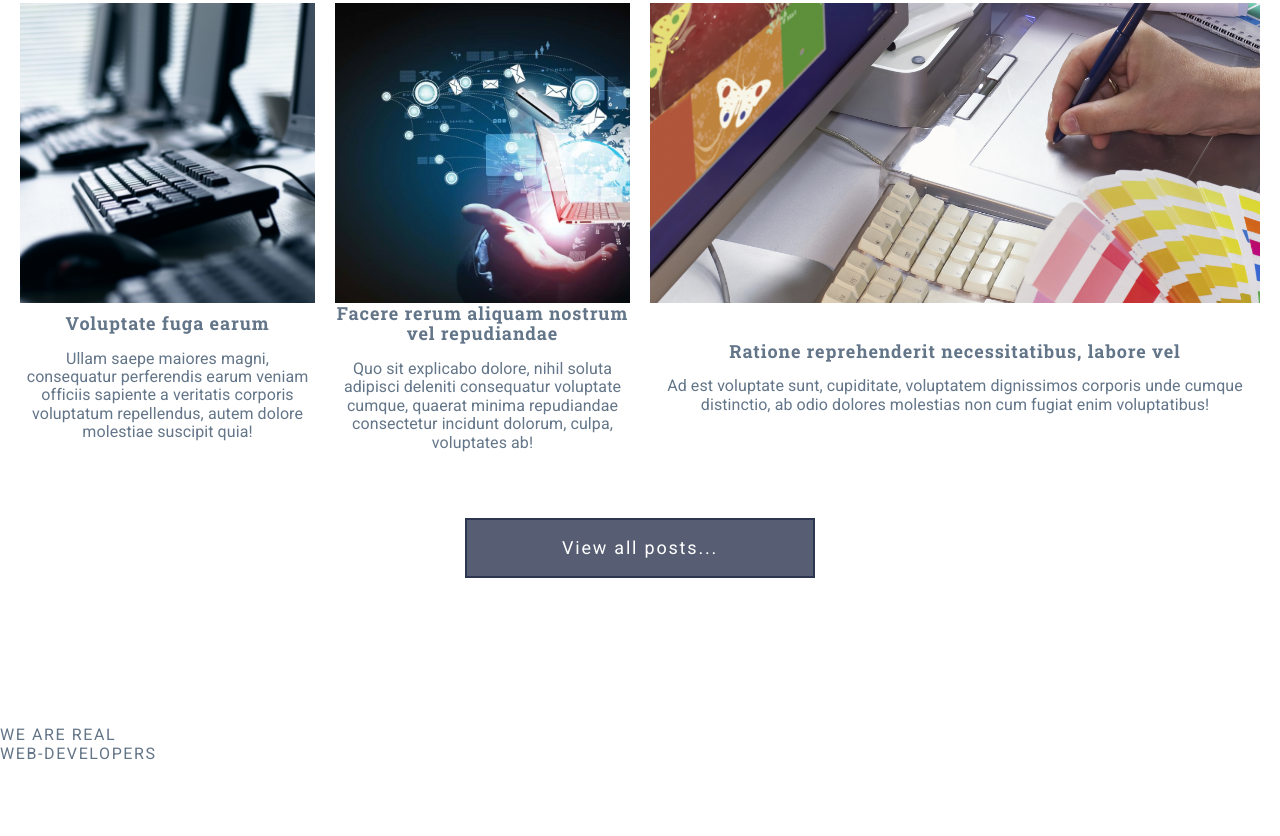
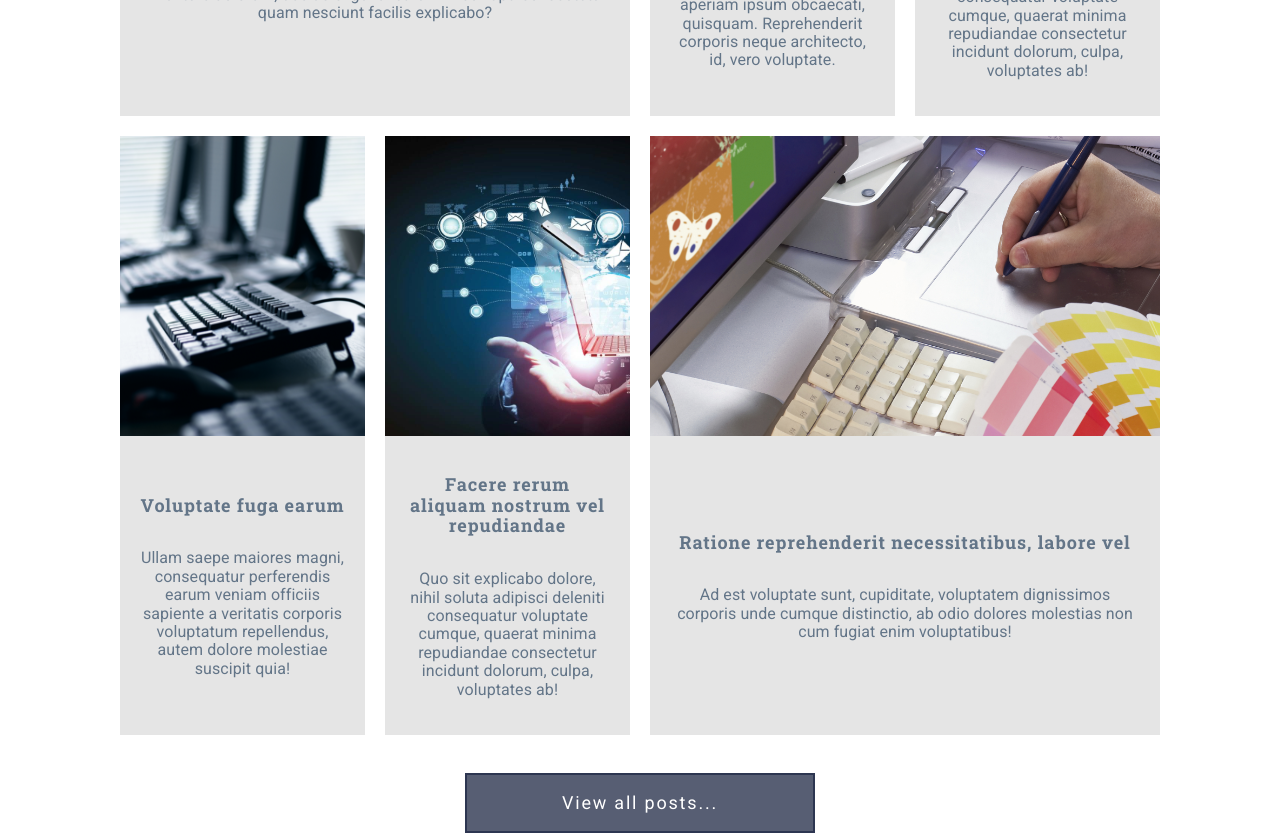
Before and after one commit to ChewedUpCake/test1, a website: page index.html in a window 1280 px wide. Shown: the part 3269-4105 px from the top of the page. Before the commit the page ends 4032 px from the top, so only its background shows below. Drawn offline with Linux system fonts and the light colour scheme.

Commit message:
Продолжил работу над секцией posts и сделал footer

```diff
--- a/assets/scss/_footer.scss
+++ b/assets/scss/_footer.scss
@@ -0,0 +1,69 @@
+.footer {
+  padding: 50px 20px 70px;
+
+  text-align: center;
+
+  background-color: #2d3651;
+}
+
+.footer__social {
+  position: relative;
+
+  display: grid;
+  -webkit-box-pack: center;
+  -ms-flex-pack: center;
+  justify-content: center;
+
+  margin-bottom: 40px;
+
+  grid-template-columns: repeat(auto-fit, minmax(50px));
+  grid-template-columns: repeat(auto-fit, minmax(50px, max-content));
+}
+
+.footer__social::after {
+  position: absolute;
+  bottom: -20px;
+  left: calc(50% - 75px / 2);
+
+  width: 75px;
+  height: 2px;
+
+  content: "";
+
+  background-color: rgba(255, 255, 255, 0.1);
+}
+
+.footer__social a {
+  display: block;
+
+  padding: 10px;
+
+  -webkit-transition: color 0.5s;
+  -o-transition: color 0.5s;
+  transition: color 0.5s;
+}
+
+.footer__social a:hover,
+.footer__social a:focus {
+  color: #d66926;
+}
+
+.footer__social .fab {
+  font-size: 36px;
+}
+
+.footer__copy span:nth-of-type(1) {
+  margin-right: -0.5em;
+
+  letter-spacing: 0.33em;
+
+  font-weight: 100;
+}
+
+.footer__copy span:nth-of-type(2) {
+  letter-spacing: 0.05em;
+
+  color: #e5e5e5;
+
+  font-weight: 700;
+}
--- a/assets/scss/sections/posts/_posts-item.scss
+++ b/assets/scss/sections/posts/_posts-item.scss
@@ -1,17 +1,19 @@
 .post-item {
+display: block;
   transition: background-color 0.5s;
-  background-color: rgba(99, 117, 136);
 
   &:hover {
-    .post-item {
-      background-color: rgba(99, 117, 136, 0.1);
-      transform: scale(1.1);
-    }
     .post-item__image {
       transform: scale(1.1);
+      cursor: pointer;
     }
     .post-item__text {
       color: $color-primary;
+    }
+
+    .post-item__link {
+      background-color: $color-gray-light;
+      cursor: pointer;
     }
 
   }
@@ -19,46 +21,61 @@
   &__link {
 
     display: grid;
+    overflow: hidden;
     height: 100%;
-    transition: transform 0.5s;
     grid-template-rows: 300px 1fr;
+    text-decoration: none;
+    background-color: $color-gray-light;
+    transition: background-color 0.5s;
+
+    @include sm {
+
+      margin-top: 1px;
+    }
   }
 
   &__image {
+    transition: transform 0.5s;
     display: flex;
     overflow: hidden;
     align-content: center;
     justify-content: center;
-    transition: transform 0.5s;
 
     & img {
       width: 100%;
       transition: transform 0.5s;
       object-fit: cover;
+      height: 300px;
     }
 
   }
 
   &__text {
     display: grid;
-    align-content: center;
-    //padding: $gap;
+    align-self: center;
+    transition: color 0.5s;
+    text-align: center;
+    font-family: $font-header;
+    padding: $gap;
+
 
 
     & h3 {
+      letter-spacing: 0.05em;
       color: $color-gray;
-      font-family: $font-header;
-      margin: auto;
-      letter-spacing: 0.05em;
       font-size: 1.125rem;
-      text-align: center;
+      margin: 18px 0;
+      //text-align: center;
     }
 
     & p {
+      font-family: $font-main;
+      transition: color 0.5s;
+      letter-spacing: 0.005em;
       text-align: center;
-      padding: 0;
       color: $color-gray;
-      letter-spacing: 0.005em;
+      font-size: 1em;
+      line-height: 1.15;
 
     }
 
@@ -72,5 +89,3 @@
     grid-area: p#{$i};
   }
 }
-
-//коммитa
--- a/assets/scss/sections/posts/_posts.scss
+++ b/assets/scss/sections/posts/_posts.scss
@@ -1,7 +1,6 @@
 .posts {
 
-  background-color: $color-light;
-
+padding: $gap*5;
 
   @include lg-min {
     padding-top: $gap * 5;
@@ -21,14 +20,19 @@
   &__container {
 
     @extend %container;
+    flex-flow: column;
+    padding-right: $gap;
+    padding-left: $gap;
 
     & h2 {
       font-family: $font-header;
-      //font-weight: 900;
+      max-height: 48px;
+      width: 100%;
+      margin-bottom: 56px;
+      letter-spacing: 0.1em;
       line-height: 1.2em;
-      letter-spacing: 0.1em;
       color: $color-primary;
-      margin-top: 0;
+
 
       @include lg-min {
         font-size: 2.5rem;
@@ -50,30 +54,83 @@
 
       @include sm {
 
-        font-size: 1.5rem;
-        margin-bottom: 36px;
+        margin-top: -1px;
         text-align: center;
       }
     }
   }
 
   &__grid {
+    position: relative;
     display: grid;
-    grid-template-columns: repeat(4, 1fr);
-    grid-template-areas: "p1 p1 p2 p3" "p4 p5 p6 p6";
     grid-gap: $gap;
     padding-bottom: $gap;
+
+    @include lg-min {
+      grid-template-columns: repeat(4, 1fr);
+      grid-template-areas: "p1 p1 p2 p3" "p4 p5 p6 p6";
+
+
     }
 
-  &__button
-  {
+    @include lg-md {
+      grid-template-columns: repeat(3, 1fr);
+      grid-template-areas: "p1 p1 p2" "p3 p4 p4" "p5 p5 p6";
+
+    }
+
+    @include md-sm {
+      grid-template-columns: repeat(1, 1fr);
+      grid-template-areas: "p1 p2" "p3 p4" "p5 p6";
+
+    }
+
+    @include sm {
+      grid-template-columns: 1fr;
+      grid-template-areas: "p1" "p2" "p3" "p4" "p5" "p6";
+
+    }
+  }
+
+  &__button  {
     display: flex;
-
     justify-content: center;
     @include sm-min
     {
-      margin-top: 30px;
-      margin-bottom: 30px;
+      padding: 0 $gap;
+      //margin-top: 30px;
+      //margin-bottom: 30px;
+    }
+
+
+    .btn-accent {
+      min-width: 350px;
+      height: 60px;
+      border: 2px solid $color-primary;
+      font-size: 1.125rem;
+      font-family: $font-main;
+      letter-spacing: 0.1em;
+      text-align: center;
+      background-color: rgba(45, 54, 81, 0.8);
+      padding: 18px;
+      transition: background-color 0.5s;
+
+
+      &:hover,
+      &:focus {
+        background-color: $color-accent;
+      }
+    }
+    @include sm-min
+    {
+      padding: 18px $gap;
+    }
+
+    @include sm {
+      padding: 18px $gap;
+      width: 100%;
+
     }
   }
+
 }
```
Also changed, not shown: assets/css/style.css.
